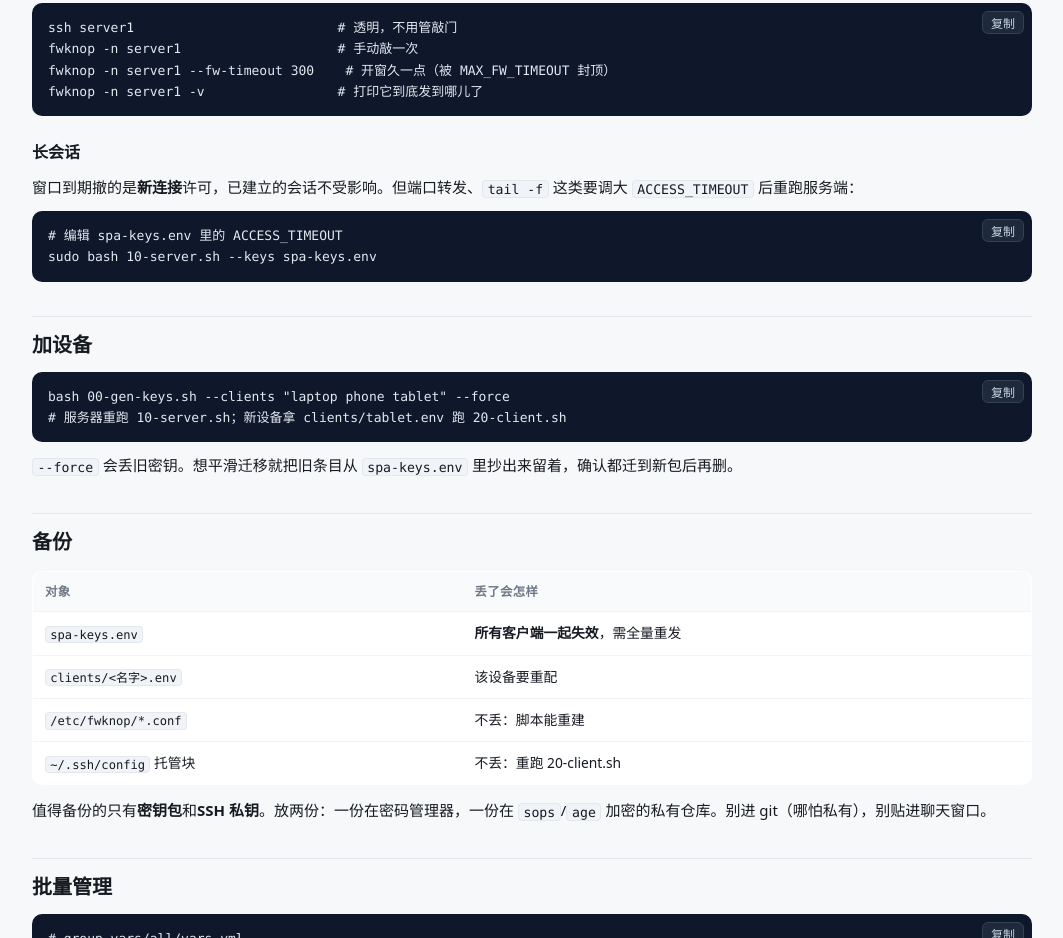
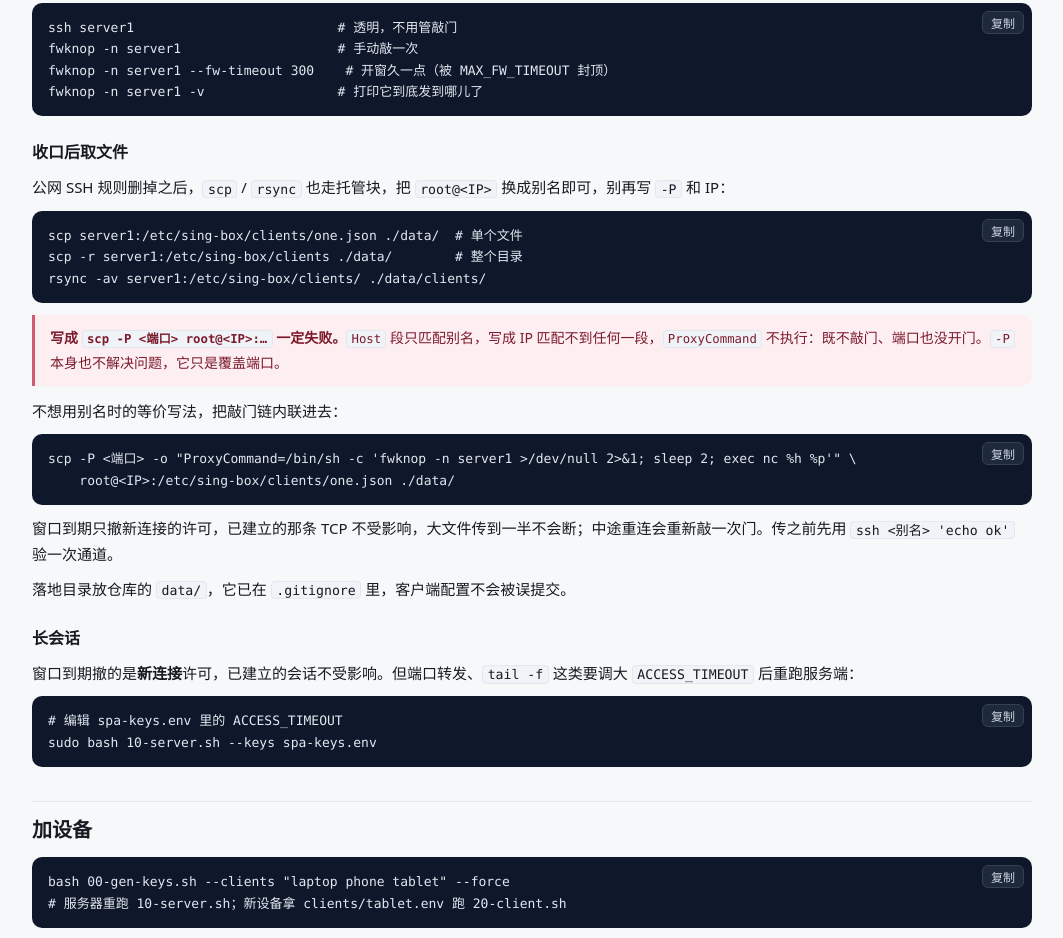
Before and after one commit to wiskewu/cyprinus-surge, a website: page docs/quality/04-verify.html in a window 1280 px wide. Shown: the part 940-1878 px from the top of the page, without its empty margins (108-1171 px from the left). Drawn offline with Linux system fonts and the light colour scheme.

Commit message:
docs(验收): 补收口后取文件的方法
公网 SSH 规则删掉之后，scp 直接写 IP 加端口一定失败：Host 段只
匹配别名，匹配不到就不执行 ProxyCommand，既不敲门也没放行。

在 04-verify.html 的日常使用下加一节：三条正确写法、为什么 -P
解决不了问题、不用别名时的内联 ProxyCommand、窗口到期只影响新
连接、落地目录 data/ 已被忽略。

```diff
--- a/docs/quality/04-verify.html
+++ b/docs/quality/04-verify.html
@@ -104,6 +104,18 @@ fwknop -n server1                    # 手动敲一次
 fwknop -n server1 --fw-timeout 300    # 开窗久一点（被 MAX_FW_TIMEOUT 封顶）
 fwknop -n server1 -v                 # 打印它到底发到哪儿了</code></pre>
 
+<h3>收口后取文件</h3>
+<p>公网 SSH 规则删掉之后，<code>scp</code> / <code>rsync</code> 也走托管块，把 <code>root@&lt;IP&gt;</code> 换成别名即可，别再写 <code>-P</code> 和 IP：</p>
+<pre><code>scp server1:/etc/sing-box/clients/one.json ./data/  # 单个文件
+scp -r server1:/etc/sing-box/clients ./data/        # 整个目录
+rsync -av server1:/etc/sing-box/clients/ ./data/clients/</code></pre>
+<div class="bad"><b>写成 <code>scp -P &lt;端口&gt; root@&lt;IP&gt;:…</code> 一定失败。</b><code>Host</code> 段只匹配别名，写成 IP 匹配不到任何一段，<code>ProxyCommand</code> 不执行：既不敲门、端口也没开门。<code>-P</code> 本身也不解决问题，它只是覆盖端口。</div>
+<p>不想用别名时的等价写法，把敲门链内联进去：</p>
+<pre><code>scp -P &lt;端口&gt; -o "ProxyCommand=/bin/sh -c 'fwknop -n server1 &gt;/dev/null 2&gt;&amp;1; sleep 2; exec nc %h %p'" \
+    root@&lt;IP&gt;:/etc/sing-box/clients/one.json ./data/</code></pre>
+<p>窗口到期只撤新连接的许可，已建立的那条 TCP 不受影响，大文件传到一半不会断；中途重连会重新敲一次门。传之前先用 <code>ssh &lt;别名&gt; 'echo ok'</code> 验一次通道。</p>
+<p>落地目录放仓库的 <code>data/</code>，它已在 <code>.gitignore</code> 里，客户端配置不会被误提交。</p>
+
 <h3>长会话</h3>
 <p>窗口到期撤的是<b>新连接</b>许可，已建立的会话不受影响。但端口转发、<code>tail -f</code> 这类要调大 <code>ACCESS_TIMEOUT</code> 后重跑服务端：</p>
 <pre><code># 编辑 spa-keys.env 里的 ACCESS_TIMEOUT
```
Also changed, not shown: .build/quality/pages/04-verify.html.
